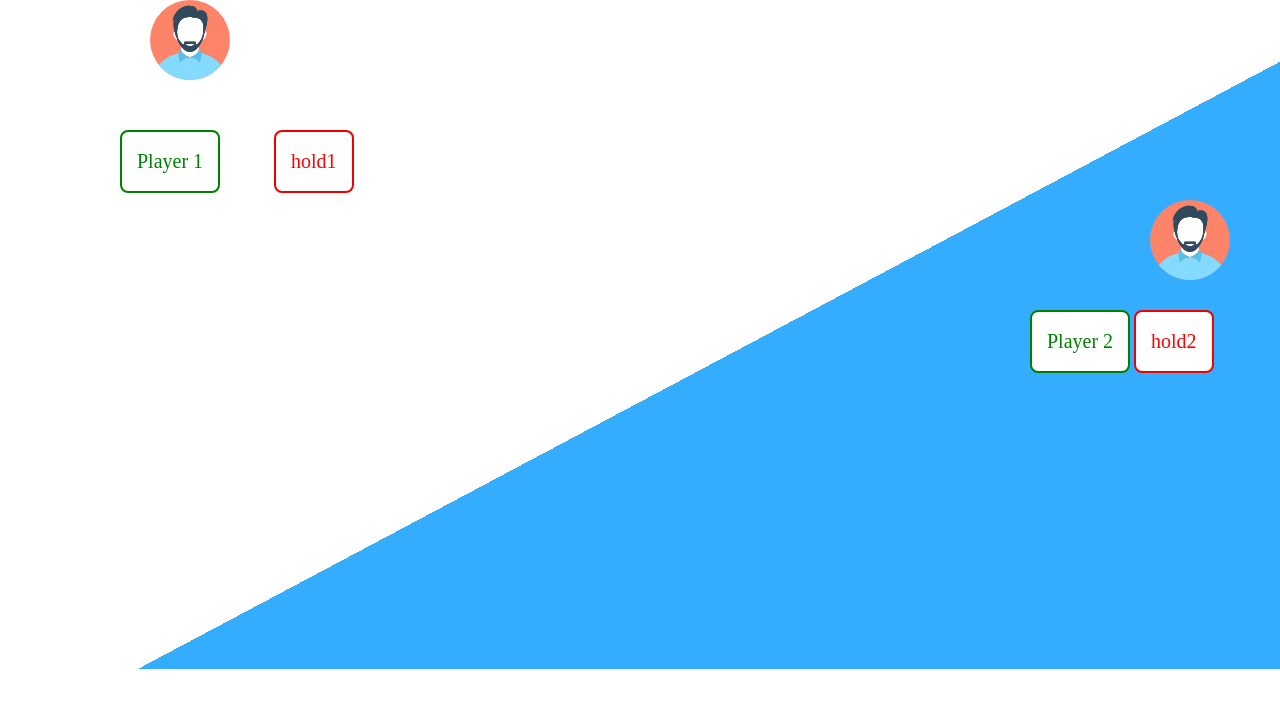
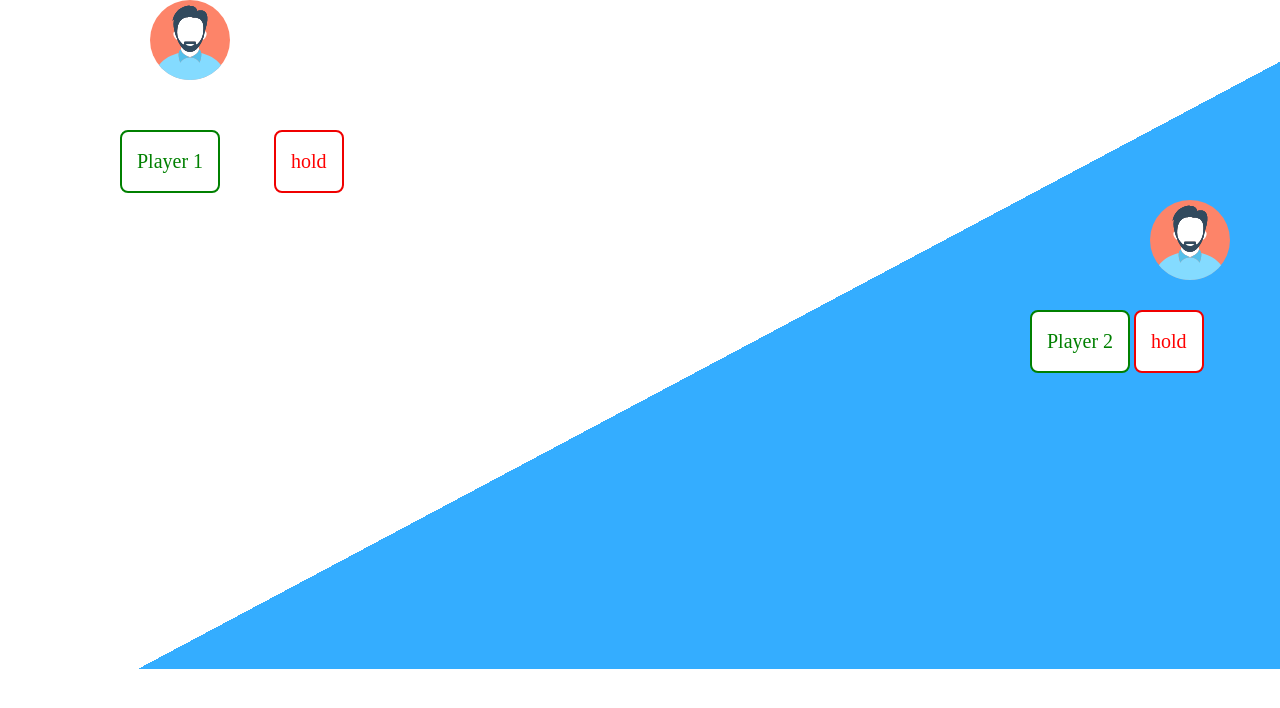
Before and after one commit to MelvinMuuo/Pig-Dice, a plain HTML site: page pigdice3.html in a window 1280 px wide. Drawn offline with Linux system fonts and the light colour scheme.

Commit message:
change label of button hold1 and hold2

```diff
--- a/pigdice3.html
+++ b/pigdice3.html
@@ -14,14 +14,14 @@
         <img src="images/man.svg" alt="A photo of an elephant" width="80" height="80">
         <div class="butpos">
           <button type="button" id="button1">Player 1</button>
-          <button type="button" id="hold1">hold1</button>
+          <button type="button" id="hold1">hold</button>
         </div>
         <div class ="playertwo">
           <img src="images/man.svg" alt="A photo of an elephant" width="80" height="80">
         </div>
         <div class="butpos2">
           <button type="button" id="button2">Player 2</button>
-          <button type="button" id="hold2">hold2</button>
+          <button type="button" id="hold2">hold</button>
         </div>
         <div id="output"> </div>
         <div id="output2"> </div>
```
